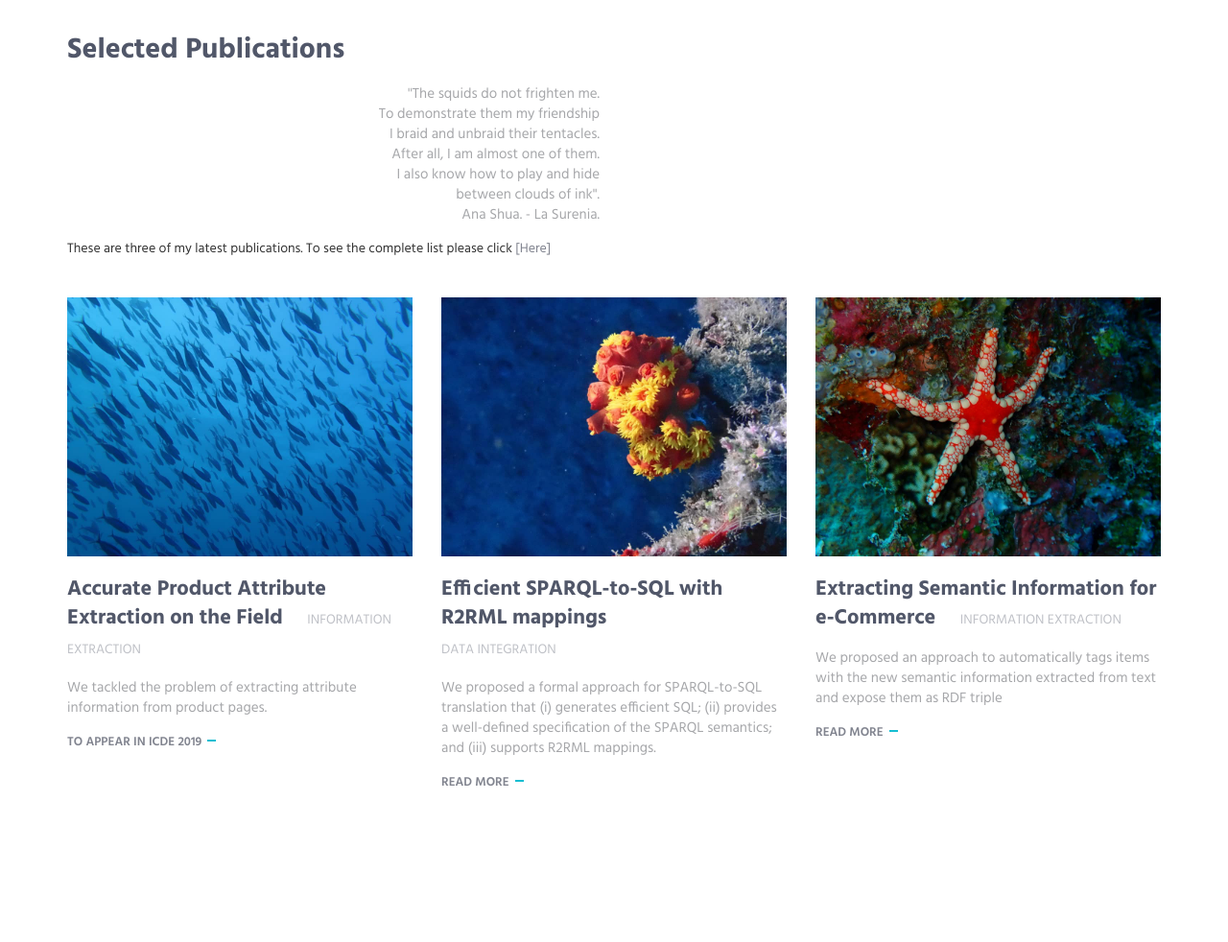
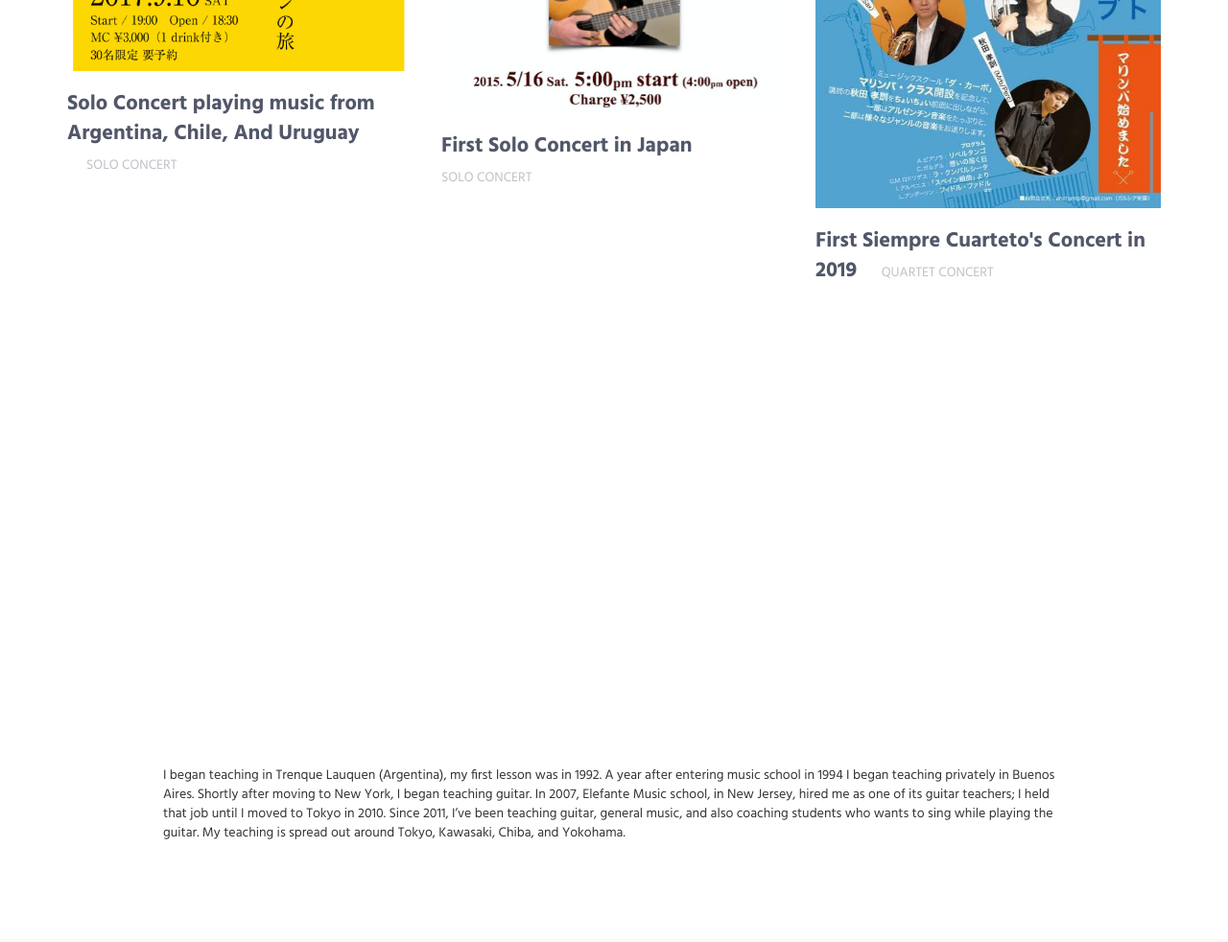
Before and after one commit to edguitar1/edguitar1.github.io, a plain HTML site: page index.html in a window 1280 px wide. Shown: the part 3320-4302 px from the top of the page at 96% size. Drawn offline with Linux system fonts and the light colour scheme.

Commit message:
updating

```diff
--- a/index.html
+++ b/index.html
@@ -223,6 +223,7 @@
         <!-- End About -->
 
         <!-- Experience -->
+<!--
             <div class="bg-color-sky-light" data-auto-height="true">
                 <div class="container content-lg">
                     <div class="row row-space-2 margin-b-4">
@@ -278,9 +279,9 @@
                         </div>
                     </div>
                     <!--// end row -->
-                </div>
+               <!--  </div>
             </div>
-        </div>
+        </div> -->
         <!-- End Experience -->
 
         <!-- Research Interest -->
@@ -316,16 +317,9 @@ Providing private guitar lessons, individual and group, since 1992.
             <div class="container content-lg">
                 <div class="row margin-b-40">
                     <div class="col-sm-6">
-                        <h2>Selected  Publications</h2>
-						<p align="right"> ''The squids do not frighten me.<BR>
-To demonstrate them my friendship <BR>
-I braid and unbraid their tentacles.<BR>
-After all, I am almost one of them.<BR>
-I also know how to play and hide<BR>
-between clouds of ink''.<BR>
-Ana Shua. - La Surenia.
-</p>
-                        These are three of my latest publications. To see  the complete list please click <A href='http://dblp.uni-trier.de/pers/hd/r/Rezk:Mart=iacute=n'>[Here]
+                        <h2>Concerts</h2>
+
+                        These are three of my  concerts.
                     </div>
                 </div>
                 <!--// end row -->
@@ -335,13 +329,12 @@ Ana Shua. - La Surenia.
                     <div class="col-sm-4 sm-margin-b-50">
                         <div class="margin-b-20">
                             <div class="wow zoomIn" data-wow-duration=".3" data-wow-delay=".1s">
-                                <img class="img-responsive" src="img/970x647/9.jpg" alt="Latest Products Image">
+                                <img class="img-responsive" src="img/970x647/e9.png" alt="Latest Products Image">
                             </div>
                         </div>
-                        <h4 itemtype='https://schema.org/CreativeWork'><a href="http://disi.unitn.it/~pavel/OM/articles/Calvanese_iswc15.pdf">Accurate Product Attribute Extraction on the Field
-</a> <span class="text-uppercase margin-l-20">Information Extraction</span></h4>
-                        <p>We tackled the problem of extracting attribute information from product pages. </p>
-                        <a class="link" href="">To Appear in ICDE 2019</a>
+                        <h4 >Solo Concert playing music from Argentina, Chile, And Uruguay
+</a> <span class="text-uppercase margin-l-20">Solo Concert</span></h4>
+
                     </div>
                     <!-- End Latest Products -->
 
@@ -350,13 +343,12 @@ Ana Shua. - La Surenia.
                     <div class="col-sm-4 sm-margin-b-50">
                         <div class="margin-b-20">
                             <div class="wow zoomIn" data-wow-duration=".3" data-wow-delay=".1s">
-                                <img class="img-responsive" src="img/970x647/8.jpg" alt="Latest Products Image">
+                                <img class="img-responsive" src="img/970x647/e81.png" alt="Latest Products Image">
                             </div>
                         </div>
-                        <h4 ><a href="https://ai2-s2-pdfs.s3.amazonaws.com/5cfc/a819fbeb1fe456b774f8f50adc6763066a02.pdf" itemtype='https://schema.org/CreativeWork'>Efficient SPARQL-to-SQL with R2RML mappings
-</a> <span class="text-uppercase margin-l-20"><BR>Data Integration</span></h4>
-                        <p> We proposed a formal approach for SPARQL-to-SQL translation that (i) generates efficient SQL; (ii) provides a well-defined specification of the SPARQL semantics; and (iii) supports R2RML mappings.</p>
-                        <a class="link" href="https://ai2-s2-pdfs.s3.amazonaws.com/5cfc/a819fbeb1fe456b774f8f50adc6763066a02.pdf">Read More</a>
+                        <h4 ><a href="https://ai2-s2-pdfs.s3.amazonaws.com/5cfc/a819fbeb1fe456b774f8f50adc6763066a02.pdf" itemtype='https://schema.org/CreativeWork'>First Solo Concert in Japan
+</a> <span class="text-uppercase margin-l-20"><BR>Solo Concert</span></h4>
+
                     </div>
                     <!-- End Latest Products -->
 
@@ -365,14 +357,12 @@ Ana Shua. - La Surenia.
                     <div class="col-sm-4 sm-margin-b-50">
                         <div class="margin-b-20">
                             <div class="wow zoomIn" data-wow-duration=".3" data-wow-delay=".1s">
-                                <img class="img-responsive" src="img/970x647/7.jpg" alt="Latest Products Image">
+                                <img class="img-responsive" src="img/970x647/e7.jpg" alt="Latest Products Image">
                             </div>
                         </div>
-                        <h4 itemtype='https://schema.org/CreativeWork'><a href="http://www-kasm.nii.ac.jp/iswc2016/papers/paper_A21_.pdf">Extracting Semantic Information for e-Commerce
-</a> <span class="text-uppercase margin-l-20">Information Extraction</span></h4>
-                        <p>We proposed an approach to  automatically tags  items with the new
-							semantic information extracted from text and expose them as RDF triple</p>
-                        <a class="link" href="http://www-kasm.nii.ac.jp/iswc2016/papers/paper_A21_.pdf">Read More</a>
+                        <h4 itemtype='https://schema.org/CreativeWork'><a href="http://www-kasm.nii.ac.jp/iswc2016/papers/paper_A21_.pdf">First Siempre Cuarteto's Concert in 2019
+</a> <span class="text-uppercase margin-l-20">Quartet Concert </span></h4>
+
                     </div>
                     <!-- End Latest Products -->
 
@@ -474,14 +464,14 @@ Ana Shua. - La Surenia.
                         </div>
                         <div class="col-md-3 col-xs-6">
                             <h4>Web</h4>
-                            <a href="www.martinrezk.com" > <span class='h5' property="foaf:homepage">www.martinrezk.com<span></a>
+                            <a href="www.martinrezk.com" > <span class='h5' property="foaf:homepage">www.eduardogarciaguitarlesson.com <span></a>
                         </div>
                         <div class="col-md-3 col-xs-6 md-margin-b-30">
                             <h4>Resume</h4>
 							<!--
 								itemprop='homeLocation workLocation'
 							-->
-                            <a href="http://www.martinrezk.com/pdf/martinrezkCV.pdf" ><span class='h5'>  Click here </span></a>
+
                         </div>
                         <div class="col-md-3 col-xs-6 md-margin-b-30">
                             <h4>Phone</h4>
```
Also changed, not shown: img/500x700/e024.jpg, img/970x647/e7.jpg (added), img/970x647/e7.png (added), img/970x647/e8.jpg (added), img/970x647/e81.png (added), img/970x647/e9.png (added), img/logo.png, 1 other file.
